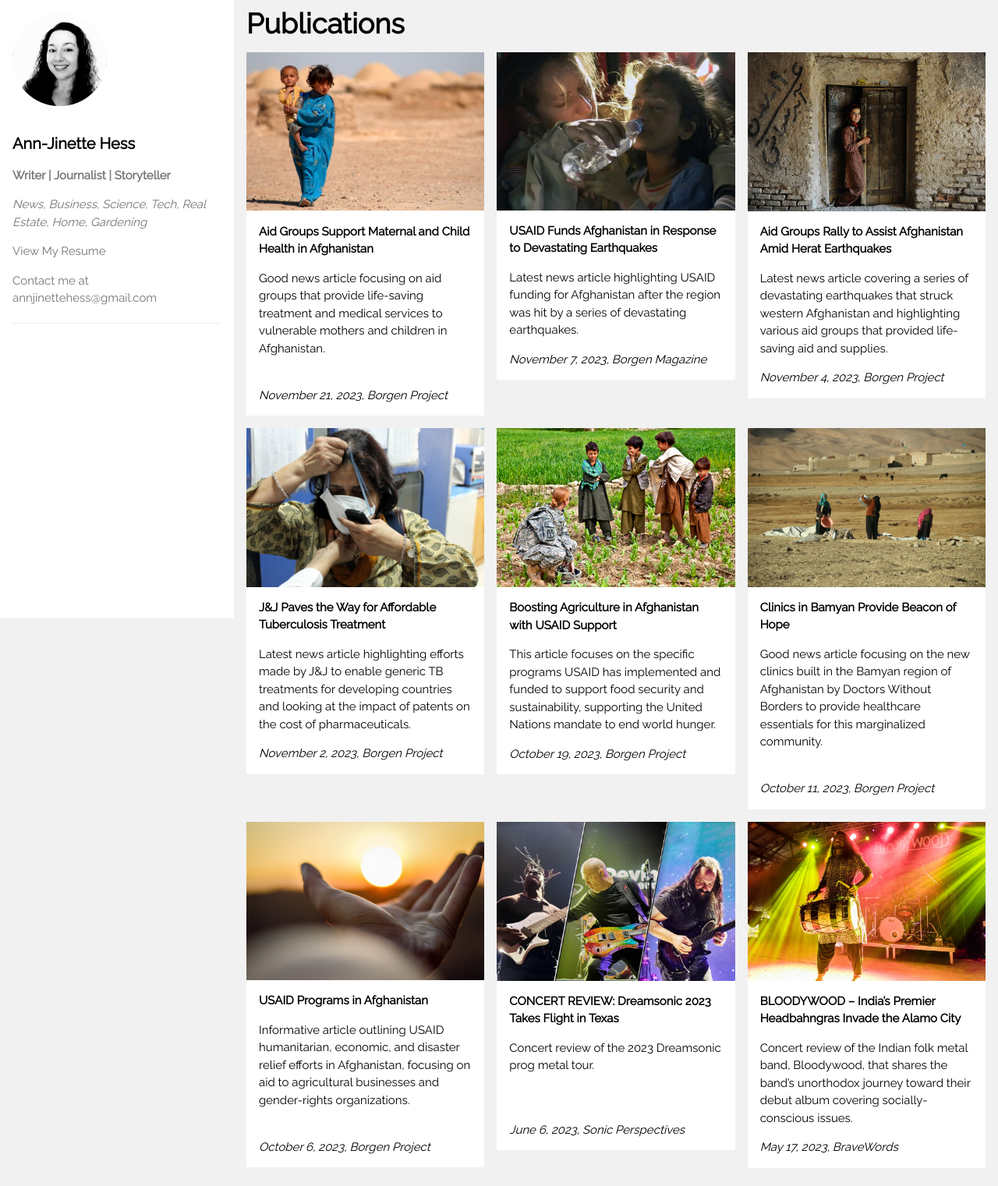
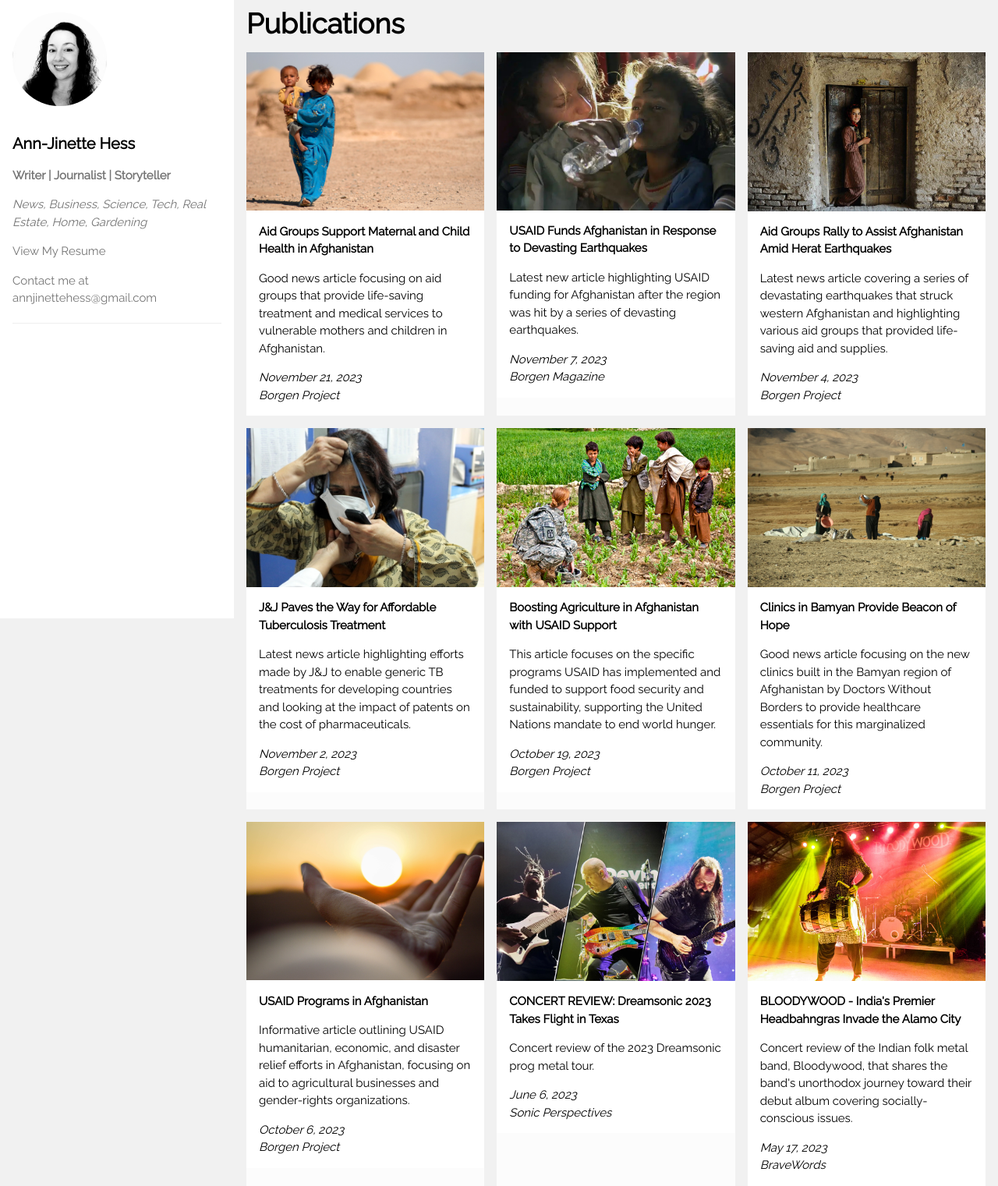
Before and after one commit to annjinettehess/annjinettehess.github.io, a plain HTML site: page index.html in a window 1280 px wide. Shown: the part 7-1528 px from the top of the page at 78% size. Drawn offline with nearby package versions, Linux system fonts and the light colour scheme.

Commit message:
Add files via upload
revamped website, v1 has old code just in case..

```diff
--- a/index.html
+++ b/index.html
@@ -1,20 +1,38 @@
 <!DOCTYPE html>
-<html>
+<html lang="en">
 <head>
     <title>Ann-Jinette Hess</title>
     <meta charset="UTF-8">
-    <meta name="viewport" content="width=device-width, initial-scale=1">
+    <meta name="viewport" content="width=device-width, initial-scale=1.0">
     <link rel="stylesheet" href="https://www.w3schools.com/w3css/4/w3.css">
     <link rel="stylesheet" href="https://fonts.googleapis.com/css?family=Raleway">
     <link rel="stylesheet" href="https://cdnjs.cloudflare.com/ajax/libs/font-awesome/4.7.0/css/font-awesome.min.css">
+
     <style>
-      body,h1,h2,h3,h4,h5,h6 {font-family: "Raleway", sans-serif}
-      a {text-decoration: none;}
+        body,h1,h2,h3,h4,h5,h6 {
+            font-family: "Raleway", sans-serif;
+        }
+        a {
+            text-decoration: none;
+        }
+        .grid-container {
+            display: grid;
+            grid-template-columns: 1fr 1fr 1fr;
+            padding: 0px 16px 0px;
+            gap: 16px 16px;
+            @media only screen and (max-width: 600px) {
+                grid-template-columns: 1fr;
+                padding: 16px;
+            }
+
+        }
+        .grid-item {
+            background-color: rgba(255, 255, 255, 0.8);
+
+        }
     </style>
 </head>
-
 <body class="w3-light-grey w3-content" style="max-width:1600px">
-
     <!-- Sidebar/menu -->
     <nav class="w3-sidebar w3-collapse w3-white w3-animate-left" style="z-index:3;width:300px;" id="mySidebar"><br>
         <div class="w3-container">
@@ -26,7 +44,7 @@
         <p class="w3-text-grey"><b>Writer | Journalist | Storyteller</b></p>
         <p class="w3-text-grey"><i>News, Business, Science, Tech, Real Estate, Home, Gardening</i></p>
         <p class="w3-text-grey"> <a href="AnnJinetteHessResume.pdf" target="_blank">View My Resume</a></p>
-      <p class="w3-text-grey"> <!--<a href="annjinettehess@gmail.com">-->Contact me at annjinettehess@gmail.com<!--</a>-->
+        <p class="w3-text-grey">Contact me at<br>annjinettehess@gmail.com</p>
         <hr>
         </div>
     </nav>
@@ -34,152 +52,119 @@
     <!-- Overlay effect when opening sidebar on small screens -->
     <div class="w3-overlay w3-hide-large w3-animate-opacity" onclick="w3_close()" style="cursor:pointer" title="close side menu" id="myOverlay"></div>
 
-  <!-- !PAGE CONTENT! -->
+    <!-- Main page content -->
     <div class="w3-main" style="margin-left:300px">
-
         <!-- Header -->
         <header id="portfolio">
-      <!-- broken -->
-      <!--<a href="#"><img src="/w3images/avatar_g2.jpg" style="width:65px;" class="w3-circle w3-right w3-margin w3-hide-large w3-hover-opacity" alt="avatar_g2"></a>-->
           <span class="w3-button w3-hide-large w3-xxlarge w3-hover-text-grey" onclick="w3_open()"><i class="fa fa-bars"></i></span>
           <div class="w3-container">
             <h1><b>Publications</b></h1>
-        <!-- Code for Filter for when I need it -->
-        <!--
-        <div class="w3-section w3-bottombar w3-padding-16">
-          <span class="w3-margin-right">Filter:</span>
-          <button class="w3-button w3-black">ALL</button>
-          <button class="w3-button w3-white"><i class="fa fa-diamond w3-margin-right"></i>Design</button>
-          <button class="w3-button w3-white w3-hide-small"><i class="fa fa-photo w3-margin-right"></i>Photos</button>
-          <button class="w3-button w3-white w3-hide-small"><i class="fa fa-map-pin w3-margin-right"></i>Art</button>
-        </div>
-        -->
           </div>
         </header>
 
-    <!-- First Photo Grid-->
-    <div class="w3-row-padding">
-      <div class="w3-third w3-container w3-margin-bottom">
+        <!-- Grid content -->
+        <div class="grid-container">
+            <div class="grid-item">
                 <a href="https://borgenproject.org/child-health-in-afghanistan/" target="_blank">
-          <img src="images/20231121.jpg" alt="Child Health In Afghanistan" style="width:100%" class="w3-hover-opacity">
+                <img src="images/20231121.jpg" alt="Child Health In Afghanistan" style="width:100%" class="w3-hover-opacity" />
                 <div class="w3-container w3-white">
                     <p><b>Aid Groups Support Maternal and Child Health in Afghanistan</b></p>
                     <p>Good news article focusing on aid groups that provide life-saving treatment and medical services to vulnerable mothers and children in Afghanistan.</p>
-            <p><br><i>November 21, 2023, Borgen Project</i></p>
+                    <p><i>November 21, 2023<br>Borgen Project</i></p>
                 </div>
                 </a>
             </div>
 
-   <div class="w3-third w3-container w3-margin-bottom">
+            <div class="grid-item">
                 <a href="https://www.borgenmagazine.com/usaid-funds-afghanistan/" target="_blank">
-          <img src="images/20231107.jpg" alt="Herat Earthquakes" style="width:100%" class="w3-hover-opacity">
+                <img src="images/20231107.jpg" alt="USAID Funds Afghanistan After Earthquakes" style="width:100%" class="w3-hover-opacity" />
                 <div class="w3-container w3-white">
-            <p><b>USAID Funds Afghanistan in Response to Devastating Earthquakes</b></p>
-            <p>Latest news article highlighting USAID funding for Afghanistan after the region was hit by a series of devastating earthquakes.</p>
-            <p><i>November 7, 2023, Borgen Magazine</i></p>
+                    <p><b>USAID Funds Afghanistan in Response to Devasting Earthquakes</b></p>
+                    <p>Latest new article highlighting USAID funding for Afghanistan after the region was hit by a series of devasting earthquakes.</p>
+                    <p><i>November 7, 2023<br>Borgen Magazine</i></p>
                 </div>
                 </a>
             </div>
 
-      <div class="w3-third w3-container w3-margin-bottom">
+            <div class="grid-item">
                 <a href="https://borgenproject.org/herat-earthquakes/" target="_blank">
-          <img src="images/20231104.jpg" alt="Herat Earthquakes" style="width:100%" class="w3-hover-opacity">
+                <img src="images/20231104.jpg" alt="Herat Earthquakes" style="width:100%" class="w3-hover-opacity" />
                 <div class="w3-container w3-white">
                     <p><b>Aid Groups Rally to Assist Afghanistan Amid Herat Earthquakes</b></p>
                     <p>Latest news article covering a series of devastating earthquakes that struck western Afghanistan and highlighting various aid groups that provided life-saving aid and supplies.</p>
-            <p><i>November 4, 2023, Borgen Project</i></p>
-          </div>
-        </a>
-      </div>
-    </div>
-
-    <!-- Second Photo Grid-->
-    <div class="w3-row-padding">
-      <div class="w3-third w3-container w3-margin-bottom">
-        <a href="https://borgenproject.org/affordable-tuberculosis-treatment/" target="_blank">
-          <img src="images/20231102.jpg" alt="Affordable Tuberculosis Treatment" style="width:100%" class="w3-hover-opacity">
-          <div class="w3-container w3-white">
-            <p><b>J&J Paves the Way for Affordable Tuberculosis Treatment</b></p>
-            <p>Latest news article highlighting efforts made by J&J to enable generic TB treatments for developing countries and looking at the impact of patents on the cost of pharmaceuticals.</p>
-            <p><i>November 2, 2023, Borgen Project</i></p>
+                    <p><i>November 4, 2023<br>Borgen Project</i></p>
                 </div>
                 </a>
             </div>
 
-      <div class="w3-third w3-container w3-margin-bottom">
-        <a href="https://borgenproject.org/agriculture-in-afghanistan/" target="_blank">
-          <img src="images/20231019.jpg" alt="Agriculture in Afghanistan" style="width:100%" class="w3-hover-opacity">
+            <div class="grid-item">
+                <a href="https://borgenproject.org/affordable-tuberculosis-treatment/" target="_blank">
+                <img src="images/20231102.jpg" alt="Affordable Tuberculosis Treatment" style="width:100%" class="w3-hover-opacity" />
                 <div class="w3-container w3-white">
-            <p><b>Boosting Agriculture in Afghanistan with USAID Support</b></p>
-            <p>This article focuses on the specific programs USAID has implemented and funded to support food security and sustainability, supporting the United Nations mandate to end world hunger. </p>
-            <p><i>October 19, 2023, Borgen Project</i></p>
+                    <p><b>J&J Paves the Way for Affordable Tuberculosis Treatment</b></p>
+                    <p>Latest news article highlighting efforts made by J&J to enable generic TB treatments for developing countries and looking at the impact of patents on the cost of pharmaceuticals.</p>
+                    <p><i>November 2, 2023<br>Borgen Project</i></p>
                 </div>
                 </a>
             </div>
 
-      <div class="w3-third w3-container w3-margin-bottom">
-        <a href="https://borgenproject.org/clinics-in-bamyan/" target="_blank">
-          <img src="images/20231011.jpg" alt="Clinics in Bamyan" style="width:100%" class="w3-hover-opacity">
+            <div class="grid-item">
+                <a href="https://borgenproject.org/agriculture-in-afghanistan/" target="_blank">
+                <img src="images/20231019.jpg" alt="Agriculture in Afghanistan" style="width:100%" class="w3-hover-opacity" />
                 <div class="w3-container w3-white">
-            <p><b>Clinics in Bamyan Provide Beacon of Hope</b></p>
-            <p>Good news article focusing on the new clinics built in the Bamyan region of Afghanistan by Doctors Without Borders to provide healthcare essentials for this marginalized community.</p>
-            <p><br><i>October 11, 2023, Borgen Project</i></p>
-          </div>
-        </a>
-      </div>
-    </div>
-
-
-    <!-- Third Photo Grid-->
-    <div class="w3-row-padding">
-
-       <div class="w3-third w3-container w3-margin-bottom">
-          <a href="https://borgenproject.org/tag/united-nations-entity-for-gender-equality-and-the-empowerment-of-women/" target="_blank">
-            <img src="images/20231006.jpg" alt="USAID in Afghanistan" style="width:100%" class="w3-hover-opacity">
-            <div class="w3-container w3-white">
-              <p><b>USAID Programs in Afghanistan</b></p>
-              <p>Informative article outlining USAID humanitarian, economic, and disaster relief efforts in Afghanistan, focusing on aid to agricultural businesses and gender-rights organizations.</p>
-              <p><br><i>October 6, 2023, Borgen Project</i></p>
-            </div>
-      </div>
-
-      <div class="w3-third w3-container w3-margin-bottom">
-        <a href="https://www.sonicperspectives.com/concert-reviews/dreamsonic-june-2023/" target="_blank">
-          <img src="images/Dreamsonic.webp" alt="Dreamsonic 2023 in Texas" style="width:100%" class="w3-hover-opacity">
-          <div class="w3-container w3-white">
-            <p><b>CONCERT REVIEW: Dreamsonic 2023 Takes Flight in Texas</b></p>
-            <p>Concert review of the 2023 Dreamsonic prog metal tour.</p>
-            <p><br><br><i>June 6, 2023, Sonic Perspectives</i></p>
+                    <p><b>Boosting Agriculture in Afghanistan with USAID Support</b></p>
+                    <p>This article focuses on the specific programs USAID has implemented and funded to support food security and sustainability, supporting the United Nations mandate to end world hunger. </p>
+                    <p><i>October 19, 2023<br>Borgen Project</i></p>
                 </div>
                 </a>
             </div>
 
-      <div class="w3-third w3-container w3-margin-bottom">
-        <a href="https://bravewords.com/galleries/bloodywood-indias-premier-headbahngras-invade-the-alamo-city" target="_blank">
-          <img src="images/bloodywood.jpg" alt="Bloodywood Invades the Alamo City" style="width:100%" class="w3-hover-opacity">
+            <div class="grid-item">
+                <a href="https://borgenproject.org/clinics-in-bamyan/" target="_blank">
+                <img src="images/20231011.jpg" alt="Clinics in Bamyan" style="width:100%" class="w3-hover-opacity" />
                 <div class="w3-container w3-white">
-            <p><b>BLOODYWOOD – India’s Premier Headbahngras Invade the Alamo City</b></p>
-            <p>Concert review of the Indian folk metal band, Bloodywood, that shares the band’s unorthodox journey toward their debut album covering socially-conscious issues. </p>
-            <p><i>May 17, 2023, BraveWords</i></p>
+                    <p><b>Clinics in Bamyan Provide Beacon of Hope</b></p>
+                    <p>Good news article focusing on the new clinics built in the Bamyan region of Afghanistan by Doctors Without Borders to provide healthcare essentials for this marginalized community.</p>
+                    <p><i>October 11, 2023<br>Borgen Project</i></p>
                 </div>
                 </a>
             </div>
 
-      <!--
-      <div class="w3-third w3-container w3-margin-bottom">
+            <div class="grid-item">
                 <a href="https://borgenproject.org/tag/united-nations-entity-for-gender-equality-and-the-empowerment-of-women/" target="_blank">
-          <img src="images/20231006.jpg" alt="Affordable Tuberculosis Treatment" style="width:100%" class="w3-hover-opacity">
+                <img src="images/20231006.jpg" alt="USAID in Afghanistan" style="width:100%" class="w3-hover-opacity" />
                 <div class="w3-container w3-white">
                     <p><b>USAID Programs in Afghanistan</b></p>
                     <p>Informative article outlining USAID humanitarian, economic, and disaster relief efforts in Afghanistan, focusing on aid to agricultural businesses and gender-rights organizations.</p>
-            <p><i>October 6, 2023, Borgen Project</i></p>
+                    <p><i>October 6, 2023<br>Borgen Project</i></p>
                 </div>
                 </a>
             </div>
-      -->
+
+            <div class="grid-item">
+                <a href="https://www.sonicperspectives.com/concert-reviews/dreamsonic-june-2023/" target="_blank">
+                <img src="images/Dreamsonic.webp" alt="Dreamsonic 2023 in Texas" style="width:100%" class="w3-hover-opacity" />
+                <div class="w3-container w3-white">
+                    <p><b>CONCERT REVIEW: Dreamsonic 2023 Takes Flight in Texas</b></p>
+                    <p>Concert review of the 2023 Dreamsonic prog metal tour.</p>
+                    <p><i>June 6, 2023<br>Sonic Perspectives</i></p>
+                </div>
+                </a>
             </div>
 
-  <!-- End page content -->
+            <div class="grid-item">
+                <a href="https://bravewords.com/galleries/bloodywood-indias-premier-headbahngras-invade-the-alamo-city" target="_blank">
+                <img src="images/bloodywood.jpg" alt="Bloodywood Invades the Alamo City" style="width:100%" class="w3-hover-opacity" />
+                <div class="w3-container w3-white">
+                    <p><b>BLOODYWOOD - India's Premier Headbahngras Invade the Alamo City</b></p>
+                    <p>Concert review of the Indian folk metal band, Bloodywood, that shares the band's unorthodox journey toward their debut album covering socially-conscious issues. </p>
+                    <p><i>May 17, 2023<br>BraveWords</i></p>
+                </div>
+                </a>
+            </div>
+        <!-- End grid content-->
+        </div>
+    <!-- End main page content -->
     </div>
 
     <script>
@@ -194,6 +179,5 @@
             document.getElementById("myOverlay").style.display = "none";
         }
       </script>
-
 </body>
 </html>
```
Also changed, not shown: index_v1.html (added, +187 -0 lines). Lines whose indentation alone changed are shown as unchanged.
